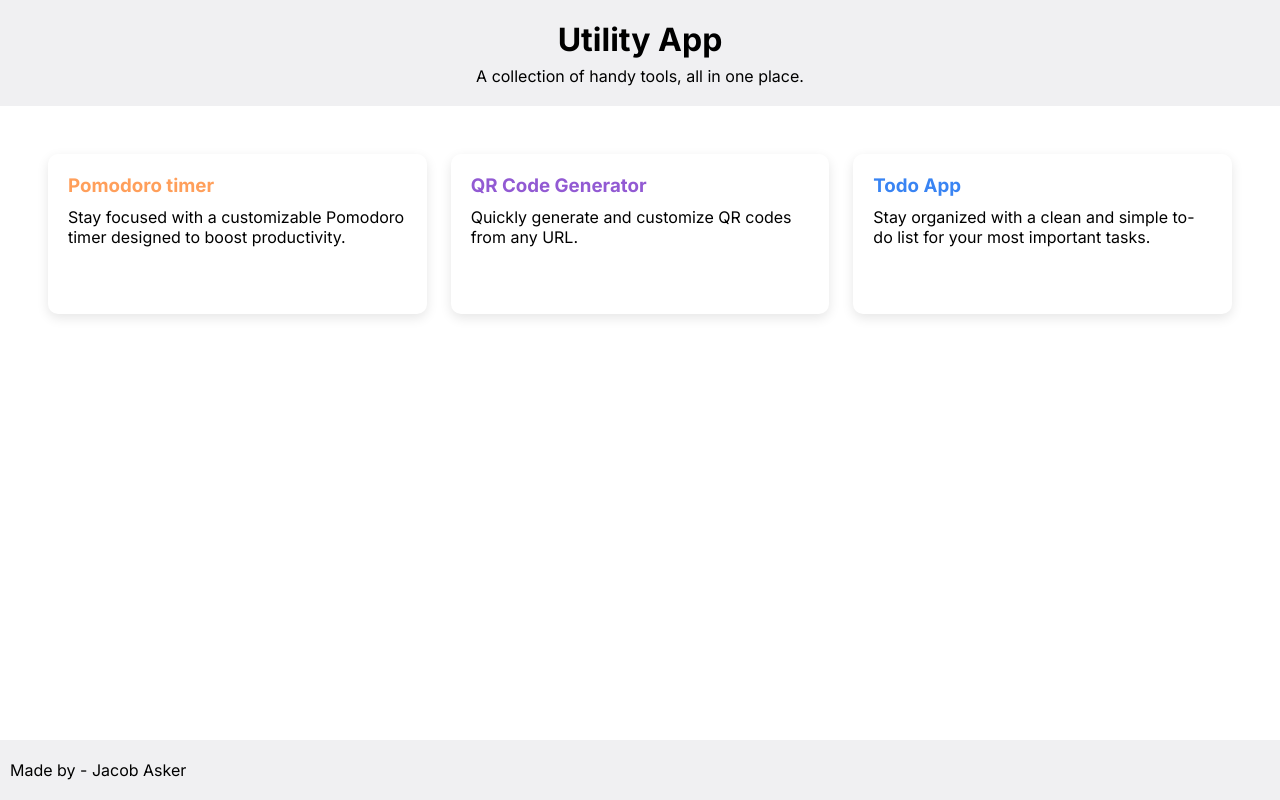
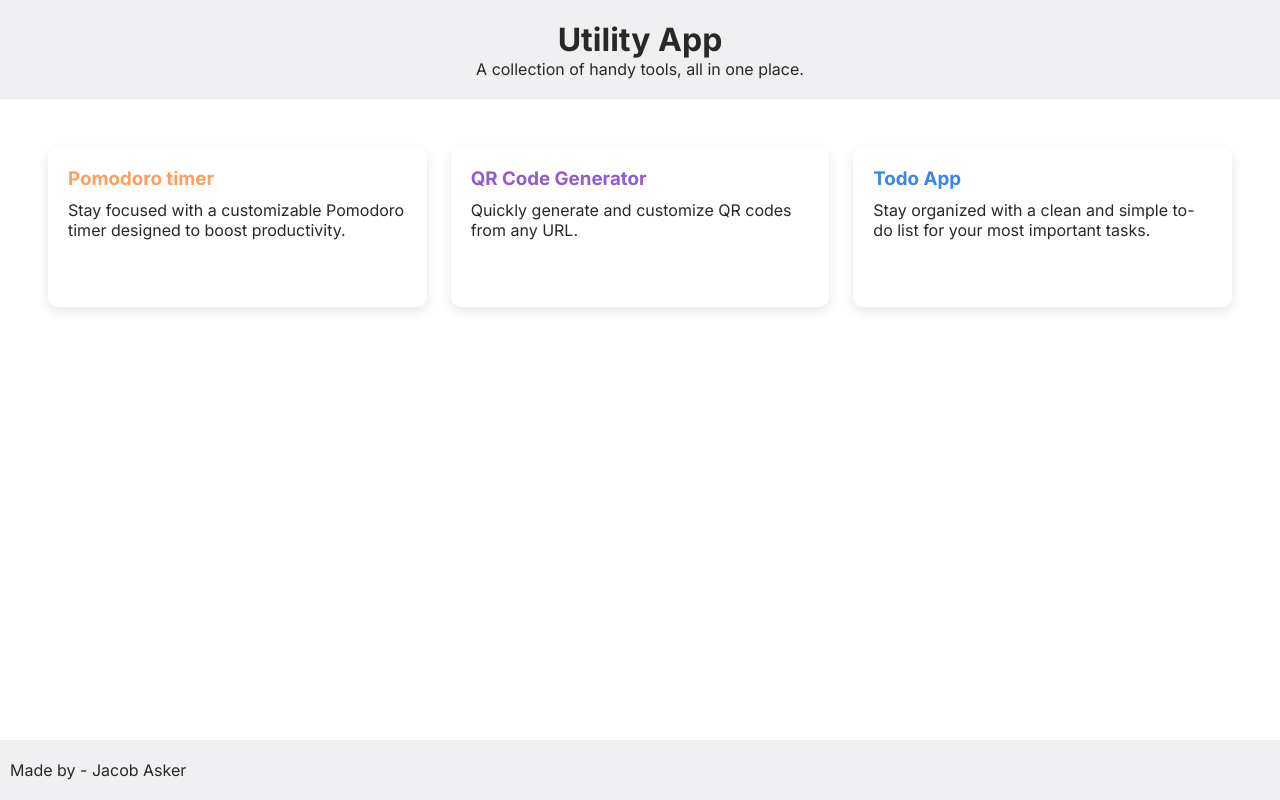
Before and after one commit to Jackan04/Utility-app, a website built with webpack: page src/index.html in a window 1280 px wide. Built offline with nearby package versions, Linux system fonts and the light colour scheme.

Commit message:
- Made the header into a component instead for better flexibility. - Added individual style and contentfor the header for each of the existing pages with the help of the new component

```diff
--- /dev/null
+++ b/src/components/header.js
@@ -0,0 +1,36 @@
+function createHeader(title, subTitle, color, textColor = "#282826"){
+    const header = document.createElement("header");
+    const headerContent = document.createElement("div");
+    const pageTitleEl = document.createElement("h1");
+    const subTitleEl = document.createElement("p");
+
+    pageTitleEl.textContent = title;
+    pageTitleEl.setAttribute("id", "header-title")
+    subTitleEl.textContent = subTitle
+    subTitleEl.setAttribute("id", "header-subtitle");
+    pageTitleEl.style.color = textColor;
+    header.style.backgroundColor = color;
+
+
+    headerContent.appendChild(pageTitleEl);
+    headerContent.appendChild(subTitleEl);
+
+    header.appendChild(headerContent);
+    return header;
+
+}
+
+
+function renderHeader(title, subTitle, color, textColor){
+    const body = document.body;
+
+    const existingHeader = document.querySelector("header");
+
+    if (existingHeader) {
+        existingHeader.remove();
+    }
+    const header = createHeader(title, subTitle, color, textColor);
+    body.prepend(header);
+}
+
+export { renderHeader, createHeader }
--- a/src/index.html
+++ b/src/index.html
@@ -7,10 +7,10 @@
 </head>
 <body>
     <header>
-        <div id="header-content">
+        <!-- <div id="header-content">
             <h1 id="header-title">Utility App</h1>
             <p id="header-subtitle">A collection of handy tools, all in one place.</p>
-        </div>
+        </div> -->
 
     </header>
 
--- a/src/index.js
+++ b/src/index.js
@@ -1,5 +1,6 @@
 import "./styles.css";
 import { renderHomePage } from "./pages/home";
+import { renderHeader } from "./components/header";
 
-
+renderHeader();
 renderHomePage();
--- a/src/pages/home.js
+++ b/src/pages/home.js
@@ -1,5 +1,6 @@
 import utilities from "../data/utilities";
 import { renderPomodoroPage } from "./pomodoro.js";
+import { renderHeader } from "../components/header.js";
 
 function createUtilityCard(title, desc, color, id){
     const card = document.createElement("div");
@@ -35,6 +36,7 @@ function createHomeElements(){
 }
 
 function renderHomePage(){
+    renderHeader("Utility App", "A collection of handy tools, all in one place.", "#F0F0F2");
 
     const app = document.querySelector("#app");
     app.innerHTML = "";
--- a/src/pages/pomodoro.js
+++ b/src/pages/pomodoro.js
@@ -1,3 +1,5 @@
+import { renderHeader } from "../components/header";
+
 function createPomodoroElements(){
     const pomodoroContent = document.createElement("div");
     const clockContainer = document.createElement("div");
@@ -5,12 +7,14 @@ function createPomodoroElements(){
 }
 
 function renderPomodoroPage(){
+    renderHeader("Pomodoro Timer", "", "rgba(255, 159, 91, 0.3)", "rgba(255, 159, 91, 1)")
+
     const app = document.querySelector("#app");
     app.innerHTML = "";
     app.textContent = "Pomodoro Timer";
 }
 
-function setUpEventListeners(){
+function setEventListeners(){
 
 }
 
--- a/src/styles.css
+++ b/src/styles.css
@@ -3,6 +3,7 @@
     --padding-small: 10px;
     --padding-large: 20px;
     --color-secondary: #F0F0F2;
+    --text-color: #282826;
     --border-radius: 10px;
     --global-transition: 0.15s ease-in-out;
 }
@@ -25,9 +26,12 @@ body{
     "footer";
 }
 
+p, h1, h2, h3, b, i{
+    color: var(--text-color);
+}
+
 header{
     grid-area: header;
-    background-color: var(--color-secondary);
     display: flex;
     justify-content: center;
     text-align: center;
```
